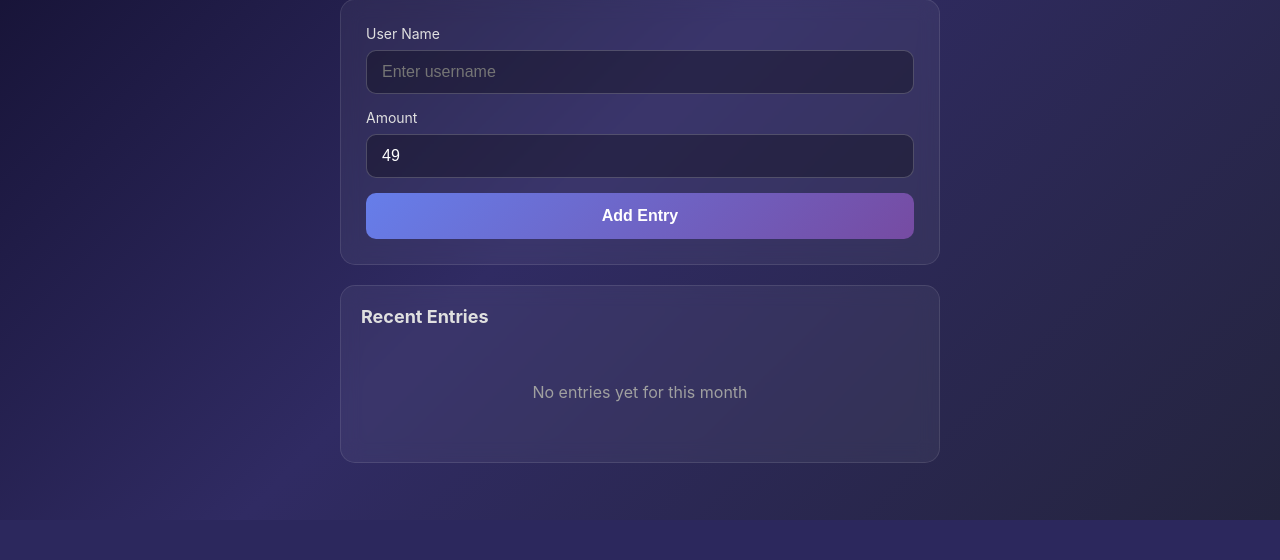
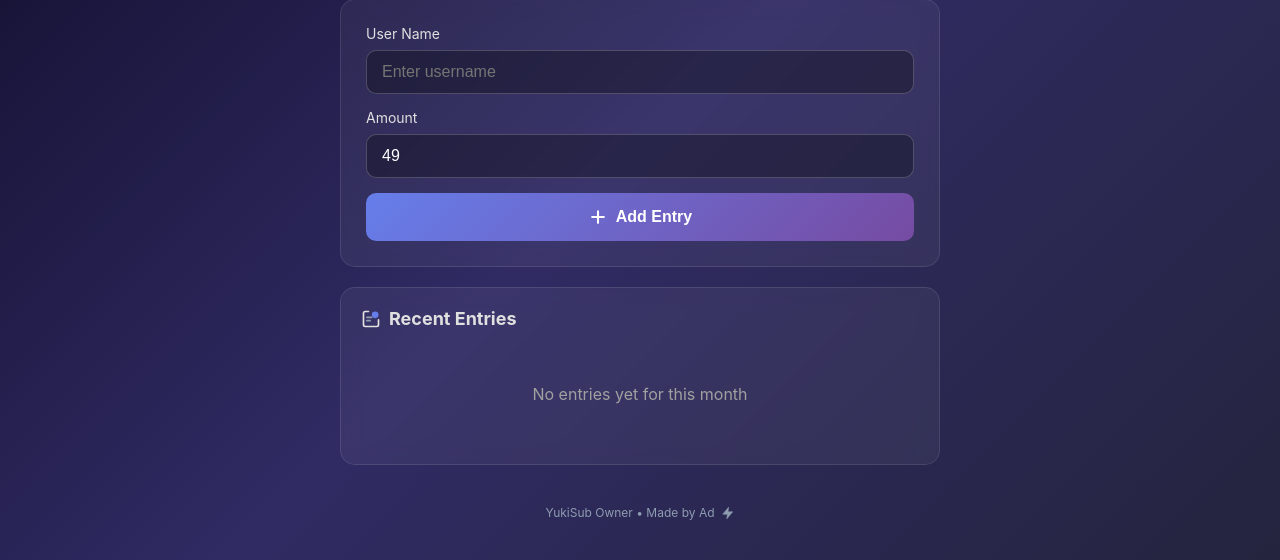
Before and after one commit to obitouchiha25800-alt/yukisub-earnings, a Flask app: page / in a window 1280 px wide. Shown: the part 280-840 px from the top of the page. Before the commit the page ends 800 px from the top, so only its background shows below. Run offline with Flask 3, Linux system fonts and the light colour scheme; data comes from the database, SQL or seed files in the repository; data that the repository does not hold is empty.

Commit message:
Update index.html

```diff
--- a/templates/index.html
+++ b/templates/index.html
@@ -158,6 +158,16 @@
             font-weight: 600;
             cursor: pointer;
             transition: all 0.3s ease;
+            display: flex;
+            align-items: center;
+            justify-content: center;
+            gap: 8px;
+        }
+
+        .btn-icon {
+            width: 20px;
+            height: 20px;
+            flex-shrink: 0;
         }
 
         .btn:hover {
@@ -182,6 +192,15 @@
             font-size: 18px;
             margin-bottom: 15px;
             color: #e0e0e0;
+            display: flex;
+            align-items: center;
+            gap: 8px;
+        }
+
+        .section-icon {
+            width: 20px;
+            height: 20px;
+            flex-shrink: 0;
         }
 
         .entry-item {
@@ -282,6 +301,23 @@
         .toast.show {
             opacity: 1;
             transform: translateY(0);
+        }
+
+        .footer {
+            text-align: center;
+            padding: 20px;
+            font-size: 12px;
+            color: #8e9cb0;
+            display: flex;
+            align-items: center;
+            justify-content: center;
+            gap: 6px;
+        }
+
+        .footer-icon {
+            width: 14px;
+            height: 14px;
+            flex-shrink: 0;
         }
 
         /* Mobile-first responsive design */
@@ -456,13 +492,29 @@
                     <label for="amount">Amount</label>
                     <input type="number" id="amount" value="49" step="0.01" required>
                 </div>
-                <button type="submit" class="btn">Add Entry</button>
+                <button type="submit" class="btn">
+                    <!-- Plus SVG Icon -->
+                    <svg class="btn-icon" viewBox="0 0 24 24" fill="none" xmlns="http://www.w3.org/2000/svg">
+                        <path d="M12 5v14M5 12h14" stroke="white" stroke-width="2.5" stroke-linecap="round"
+                            stroke-linejoin="round" />
+                    </svg>
+                    Add Entry
+                </button>
             </form>
         </div>
 
         <!-- Entries List -->
         <div class="entries-section">
-            <h2>Recent Entries</h2>
+            <h2>
+                <!-- Document/List SVG Icon -->
+                <svg class="section-icon" viewBox="0 0 24 24" fill="none" xmlns="http://www.w3.org/2000/svg">
+                    <path d="M9 3H5a2 2 0 00-2 2v14a2 2 0 002 2h14a2 2 0 002-2v-6" stroke="#e0e0e0" stroke-width="2"
+                        stroke-linecap="round" stroke-linejoin="round" />
+                    <path d="M7 10h6M7 14h4" stroke="#8e9cb0" stroke-width="2" stroke-linecap="round" />
+                    <circle cx="17" cy="7" r="4" fill="#667eea" />
+                </svg>
+                Recent Entries
+            </h2>
             <div id="entriesList">
                 <div class="empty-state">No entries yet for this month</div>
             </div>
@@ -471,6 +523,16 @@
 
     <!-- Toast Notification -->
     <div class="toast" id="toast"></div>
+
+    <!-- Footer -->
+    <div class="footer">
+        YukiSub Owner • Made by Ad
+        <!-- Lightning SVG Icon -->
+        <svg class="footer-icon" viewBox="0 0 24 24" fill="none" xmlns="http://www.w3.org/2000/svg">
+            <path d="M13 2L3 14h8l-1 8 10-12h-8l1-8z" fill="#8e9cb0" stroke="#8e9cb0" stroke-width="1"
+                stroke-linejoin="round" />
+        </svg>
+    </div>
 
     <script>
         let currentEntries = [];
```
